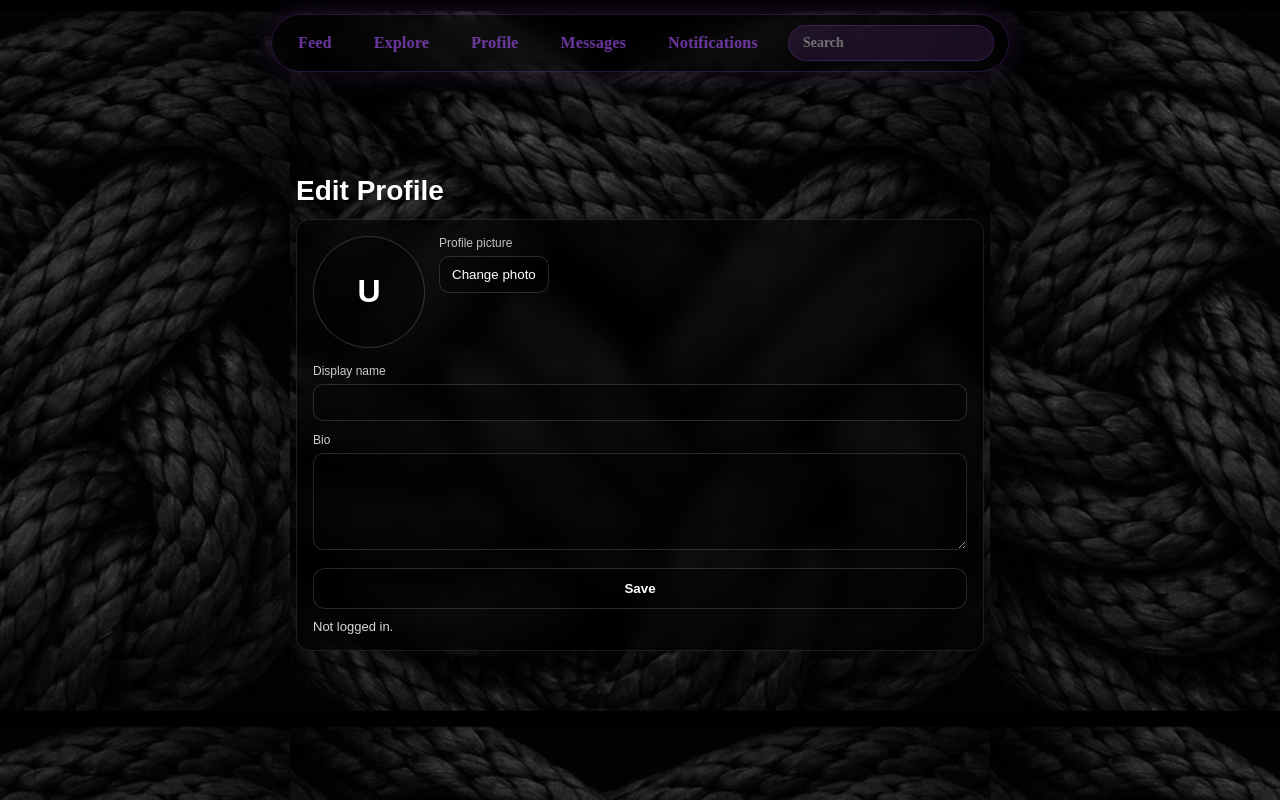
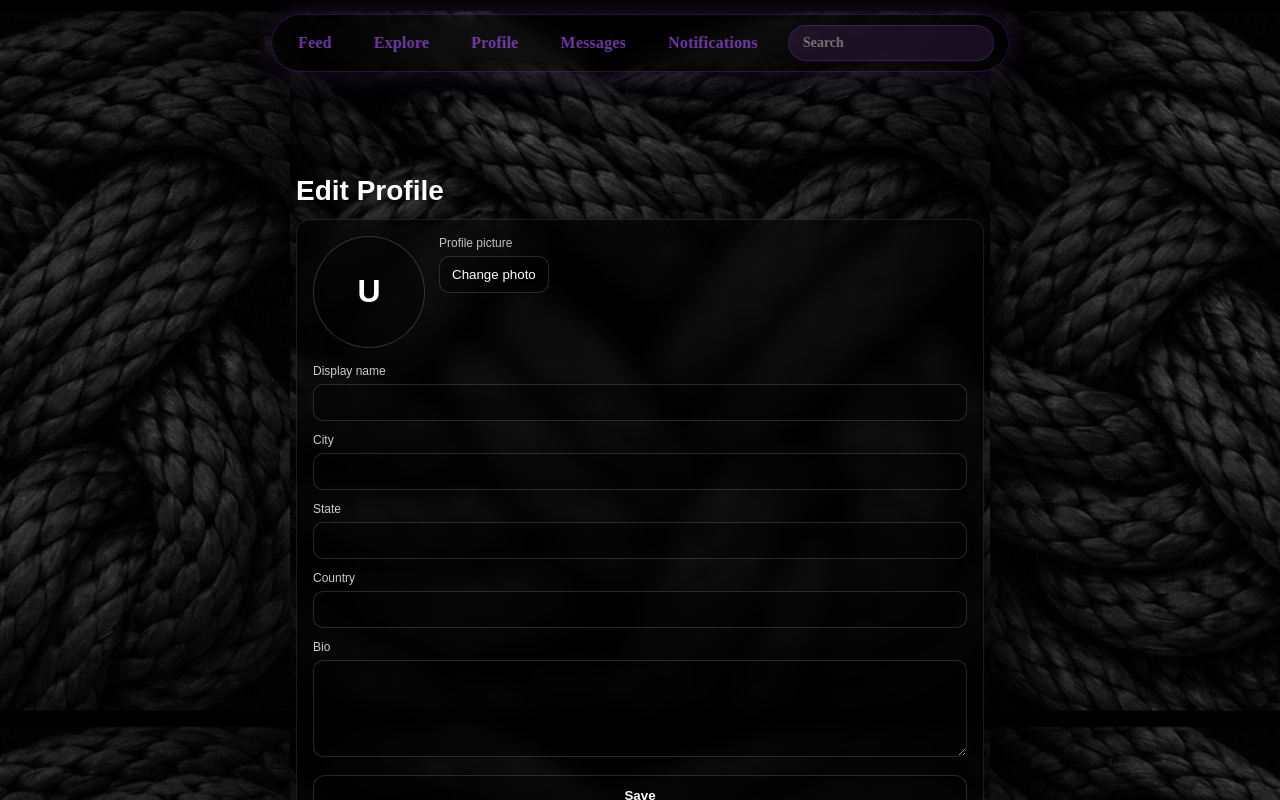
Before and after one commit to Stephensr50/Unbound, a Next.js app in the folder unbound2/: page /edit-profile in a window 1280 px wide. Shown: the top 800 px of the page. Built offline with nearby package versions, Linux system fonts and the light colour scheme; no server answers; a web font is replaced by a local one.

Commit message:
feat: add automatic geocoding and global profile location display

```diff
--- /dev/null
+++ b/unbound2/app/api/geocode/route.ts
@@ -0,0 +1,66 @@
+import { NextResponse } from "next/server";
+
+export async function GET(req: Request) {
+try {
+const { searchParams } = new URL(req.url);
+
+const city = (searchParams.get("city") ?? "").trim();
+const state = (searchParams.get("state") ?? "").trim();
+const country = (searchParams.get("country") ?? "").trim();
+
+const parts = [city, state, country].filter(Boolean);
+if (parts.length === 0) {
+return NextResponse.json(
+{ error: "Missing city/state/country" },
+{ status: 400 }
+);
+}
+
+const q = parts.join(", ");
+
+const url =
+"https://nominatim.openstreetmap.org/search?" +
+new URLSearchParams({
+q,
+format: "jsonv2",
+limit: "1",
+}).toString();
+
+const res = await fetch(url, {
+headers: {
+"Accept-Language": "en",
+"User-Agent": "Unbound/1.0",
+},
+cache: "no-store",
+});
+
+if (!res.ok) {
+return NextResponse.json(
+{ error: "Geocoder request failed" },
+{ status: 502 }
+);
+}
+
+const data = (await res.json()) as Array<{
+lat: string;
+lon: string;
+}>;
+
+if (!Array.isArray(data) || data.length === 0) {
+return NextResponse.json(
+{ error: "Location not found" },
+{ status: 404 }
+);
+}
+
+return NextResponse.json({
+latitude: Number(data[0].lat),
+longitude: Number(data[0].lon),
+});
+} catch {
+return NextResponse.json(
+{ error: "Unexpected geocoding error" },
+{ status: 500 }
+);
+}
+}
--- a/unbound2/app/edit-profile/page.tsx
+++ b/unbound2/app/edit-profile/page.tsx
@@ -19,6 +19,10 @@ const [displayName, setDisplayName] = useState("");
 const [bio, setBio] = useState("");
 const [avatarUrl, setAvatarUrl] = useState<string>("");
 
+const [city, setCity] = useState("");
+const [stateName, setStateName] = useState("");
+const [country, setCountry] = useState("");
+
 const [status, setStatus] = useState<string>("");
 
 useEffect(() => {
@@ -37,22 +41,23 @@ const userId = authData.user.id;
 
 const { data: profile } = await supabase
 .from("profiles")
-.select("display_name, bio, avatar_url")
+.select("display_name, bio, avatar_url, city, state, country")
 .eq("id", userId)
 .single();
 
 if (profile) {
 setDisplayName(profile.display_name ?? "");
 setBio(profile.bio ?? "");
-setAvatarUrl(
-profile.avatar_url ? `${profile.avatar_url}?t=${Date.now()}` : ""
-);
+setCity(profile.city ?? "");
+setStateName(profile.state ?? "");
+setCountry(profile.country ?? "");
+setAvatarUrl(profile.avatar_url ? `${profile.avatar_url}?t=${Date.now()}` : "");
 }
 
 setLoading(false);
 };
 
-loadProfile();
+void loadProfile();
 }, []);
 
 const pickAvatar = () => {
@@ -87,9 +92,7 @@ const ext = (file.name.split(".").pop() || "jpg").toLowerCase();
 const safeExt = ["jpg", "jpeg", "png", "webp"].includes(ext) ? ext : "jpg";
 const path = `public/${userId}/avatar.${safeExt}`;
 
-const { error: uploadErr } = await supabase.storage
-.from("avatars")
-.upload(path, file, {
+const { error: uploadErr } = await supabase.storage.from("avatars").upload(path, file, {
 upsert: true,
 contentType: file.type,
 cacheControl: "3600",
@@ -112,10 +115,7 @@ return;
 
 setAvatarUrl(`${publicUrl}?t=${Date.now()}`);
 
-await supabase
-.from("profiles")
-.update({ avatar_url: publicUrl })
-.eq("id", userId);
+await supabase.from("profiles").update({ avatar_url: publicUrl }).eq("id", userId);
 
 setStatus("Avatar updated ✅");
 setUploading(false);
@@ -136,13 +136,64 @@ setSaving(false);
 return;
 }
 
-await supabase
+const cleanCity = city.trim();
+const cleanState = stateName.trim();
+const cleanCountry = country.trim();
+
+let latitude: number | null = null;
+let longitude: number | null = null;
+
+if (cleanCity || cleanState || cleanCountry) {
+try {
+const params = new URLSearchParams({
+city: cleanCity,
+state: cleanState,
+country: cleanCountry,
+});
+
+const geoRes = await fetch(`/api/geocode?${params.toString()}`, {
+cache: "no-store",
+});
+
+if (geoRes.ok) {
+const geo = (await geoRes.json()) as {
+latitude: number;
+longitude: number;
+};
+
+latitude = geo.latitude;
+longitude = geo.longitude;
+} else {
+const geoErr = await geoRes.json().catch(() => null);
+setStatus(geoErr?.error || "Could not geocode location.");
+setSaving(false);
+return;
+}
+} catch {
+setStatus("Could not geocode location.");
+setSaving(false);
+return;
+}
+}
+
+const { error } = await supabase
 .from("profiles")
 .update({
 display_name: displayName.trim(),
 bio,
+city: cleanCity || null,
+state: cleanState || null,
+country: cleanCountry || null,
+latitude,
+longitude,
 })
 .eq("id", authData.user.id);
+
+if (error) {
+setStatus(`Save failed: ${error.message}`);
+setSaving(false);
+return;
+}
 
 setStatus("Saved ✅");
 setSaving(false);
@@ -158,9 +209,7 @@ const initials = (displayName || "U")
 
 return (
 <div style={{ maxWidth: 720, margin: "0 auto", padding: 16, paddingTop: 96 }}>
-<h1 style={{ fontSize: 28, fontWeight: 800, marginBottom: 12 }}>
-Edit Profile
-</h1>
+<h1 style={{ fontSize: 28, fontWeight: 800, marginBottom: 12 }}>Edit Profile</h1>
 
 <div
 style={{
@@ -171,7 +220,6 @@ padding: 16,
 backdropFilter: "blur(10px)",
 }}
 >
-{/* Avatar */}
 <div style={{ display: "flex", gap: 14, marginBottom: 16 }}>
 <div
 onClick={pickAvatar}
@@ -201,16 +249,12 @@ objectFit: "cover",
 }}
 />
 ) : (
-<div style={{ fontSize: 32, fontWeight: 800 }}>
-{initials}
-</div>
+<div style={{ fontSize: 32, fontWeight: 800 }}>{initials}</div>
 )}
 </div>
 
 <div>
-<div style={{ fontSize: 12, opacity: 0.75, marginBottom: 6 }}>
-Profile picture
-</div>
+<div style={{ fontSize: 12, opacity: 0.75, marginBottom: 6 }}>Profile picture</div>
 <button
 onClick={pickAvatar}
 disabled={uploading}
@@ -236,11 +280,8 @@ style={{ display: "none" }}
 />
 </div>
 
-{/* Display Name */}
 <label>
-<div style={{ fontSize: 12, opacity: 0.8, marginBottom: 6 }}>
-Display name
-</div>
+<div style={{ fontSize: 12, opacity: 0.8, marginBottom: 6 }}>Display name</div>
 <input
 value={displayName}
 onChange={(e) => setDisplayName(e.target.value)}
@@ -257,7 +298,60 @@ marginBottom: 12,
 />
 </label>
 
-{/* Bio */}
+<label>
+<div style={{ fontSize: 12, opacity: 0.8, marginBottom: 6 }}>City</div>
+<input
+value={city}
+onChange={(e) => setCity(e.target.value)}
+disabled={loading}
+style={{
+width: "100%",
+padding: "10px 12px",
+borderRadius: 10,
+border: "1px solid rgba(255,255,255,0.15)",
+background: "rgba(0,0,0,0.35)",
+color: "white",
+marginBottom: 12,
+}}
+/>
+</label>
+
+<label>
+<div style={{ fontSize: 12, opacity: 0.8, marginBottom: 6 }}>State</div>
+<input
+value={stateName}
+onChange={(e) => setStateName(e.target.value)}
+disabled={loading}
+style={{
+width: "100%",
+padding: "10px 12px",
+borderRadius: 10,
+border: "1px solid rgba(255,255,255,0.15)",
+background: "rgba(0,0,0,0.35)",
+color: "white",
+marginBottom: 12,
+}}
+/>
+</label>
+
+<label>
+<div style={{ fontSize: 12, opacity: 0.8, marginBottom: 6 }}>Country</div>
+<input
+value={country}
+onChange={(e) => setCountry(e.target.value)}
+disabled={loading}
+style={{
+width: "100%",
+padding: "10px 12px",
+borderRadius: 10,
+border: "1px solid rgba(255,255,255,0.15)",
+background: "rgba(0,0,0,0.35)",
+color: "white",
+marginBottom: 12,
+}}
+/>
+</label>
+
 <label>
 <div style={{ fontSize: 12, opacity: 0.8, marginBottom: 6 }}>Bio</div>
 <textarea
```
Also changed, not shown: unbound2/app/profile/page.tsx (+9 -4 lines).
